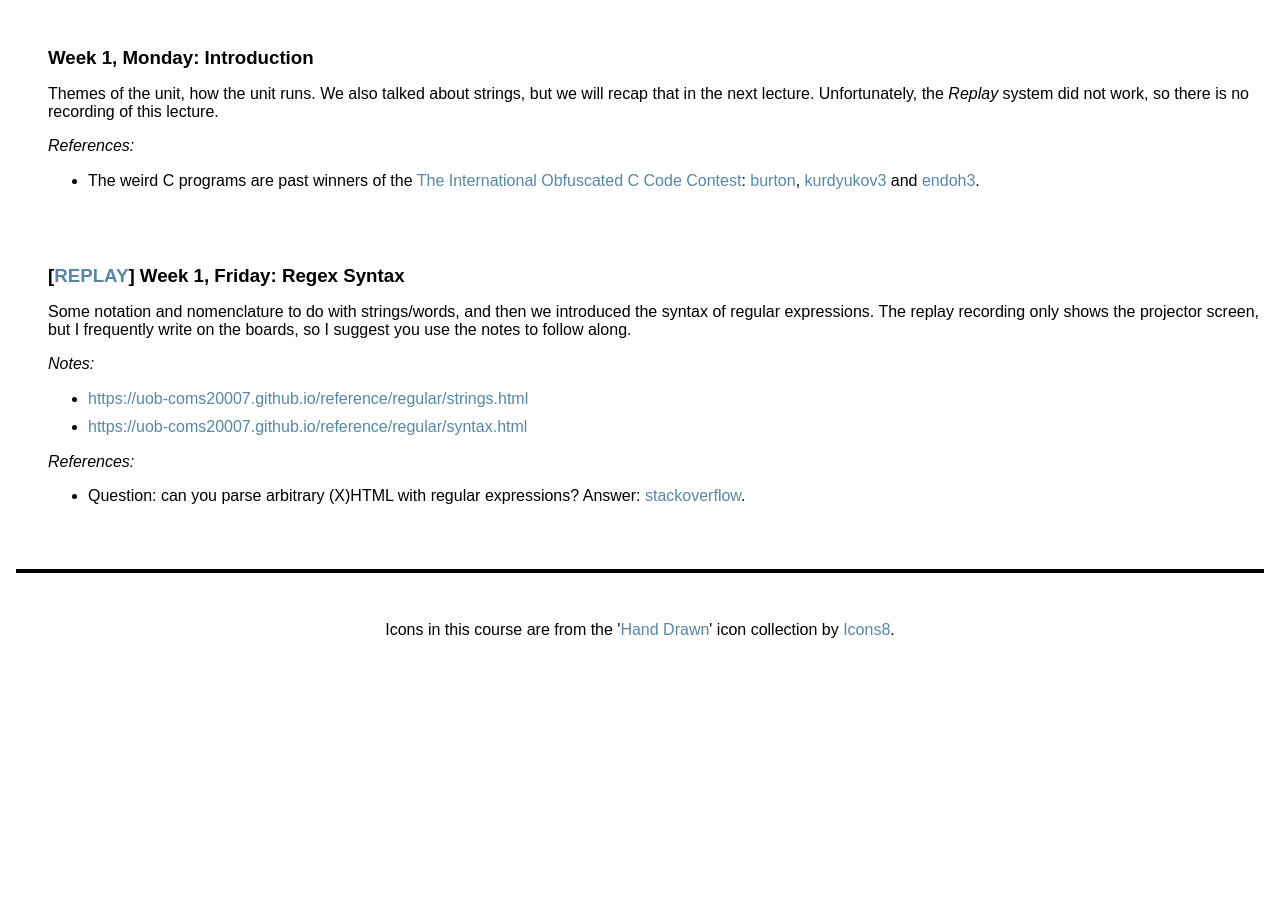
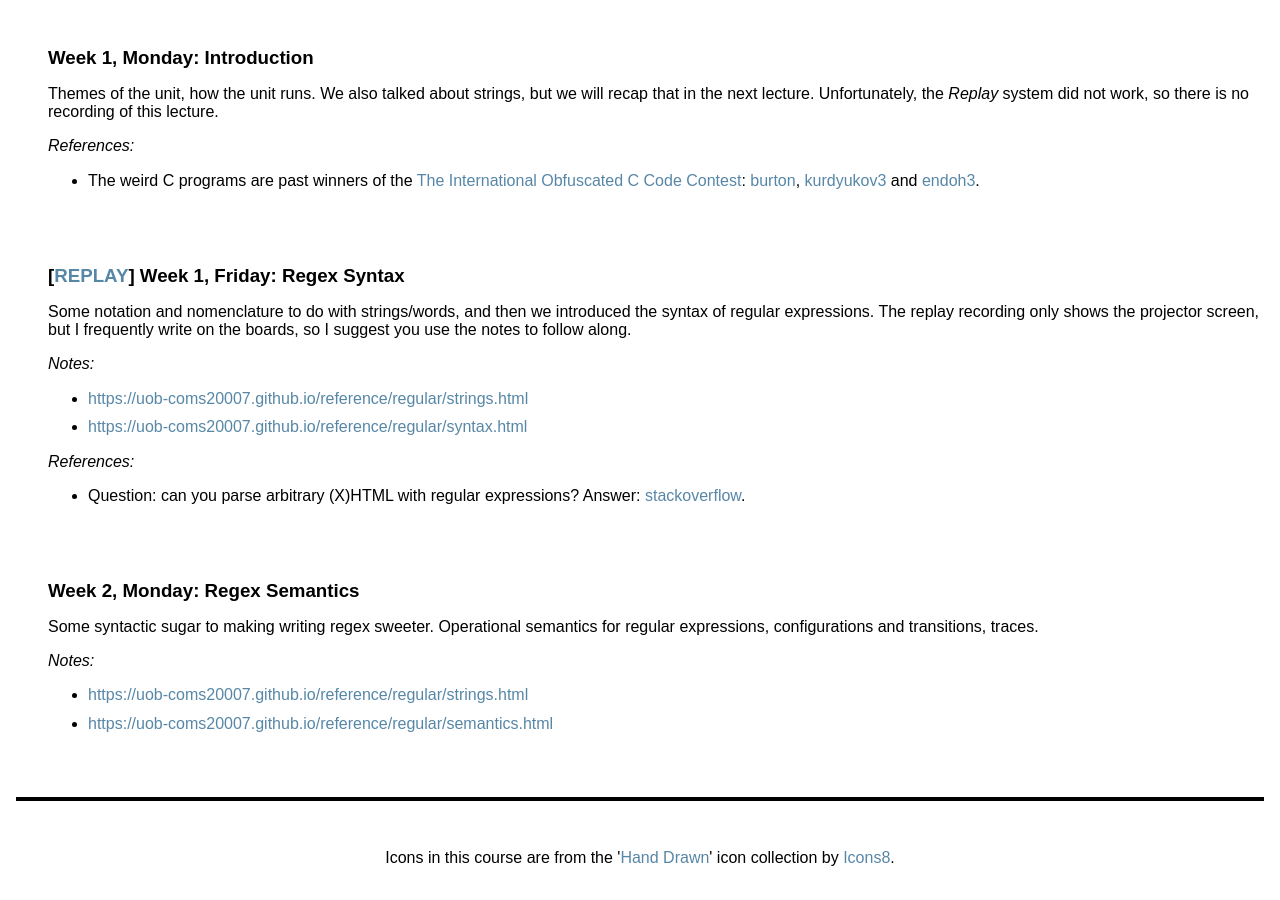
Before and after one commit to uob-coms20007/webpages, a Jekyll site: the page built from schedule.md, in a window 1280 px wide and 900 px high, scrolled down 916 px. Built offline with Jekyll 4.4.1, drawn with Linux system fonts in a browser that asks for light colours; nearby versions of some CDN libraries; before the commit the page ends 1588 px from its top, so only the background shows below that.

Commit message:
lecture 3

```diff
--- a/_data/lectures.yml
+++ b/_data/lectures.yml
@@ -13,3 +13,11 @@
     - https://uob-coms20007.github.io/reference/regular/syntax.html
   refs:
     - "Question: can you parse arbitrary (X)HTML with regular expressions? Answer: [stackoverflow](https://stackoverflow.com/a/1732454)."
+
+- title: Regex Semantics
+  description: Some syntactic sugar to making writing regex sweeter.  Operational semantics for regular expressions, configurations and transitions, traces.
+  replay:
+  notes:
+    - https://uob-coms20007.github.io/reference/regular/strings.html
+    - https://uob-coms20007.github.io/reference/regular/semantics.html
+  refs:
```
